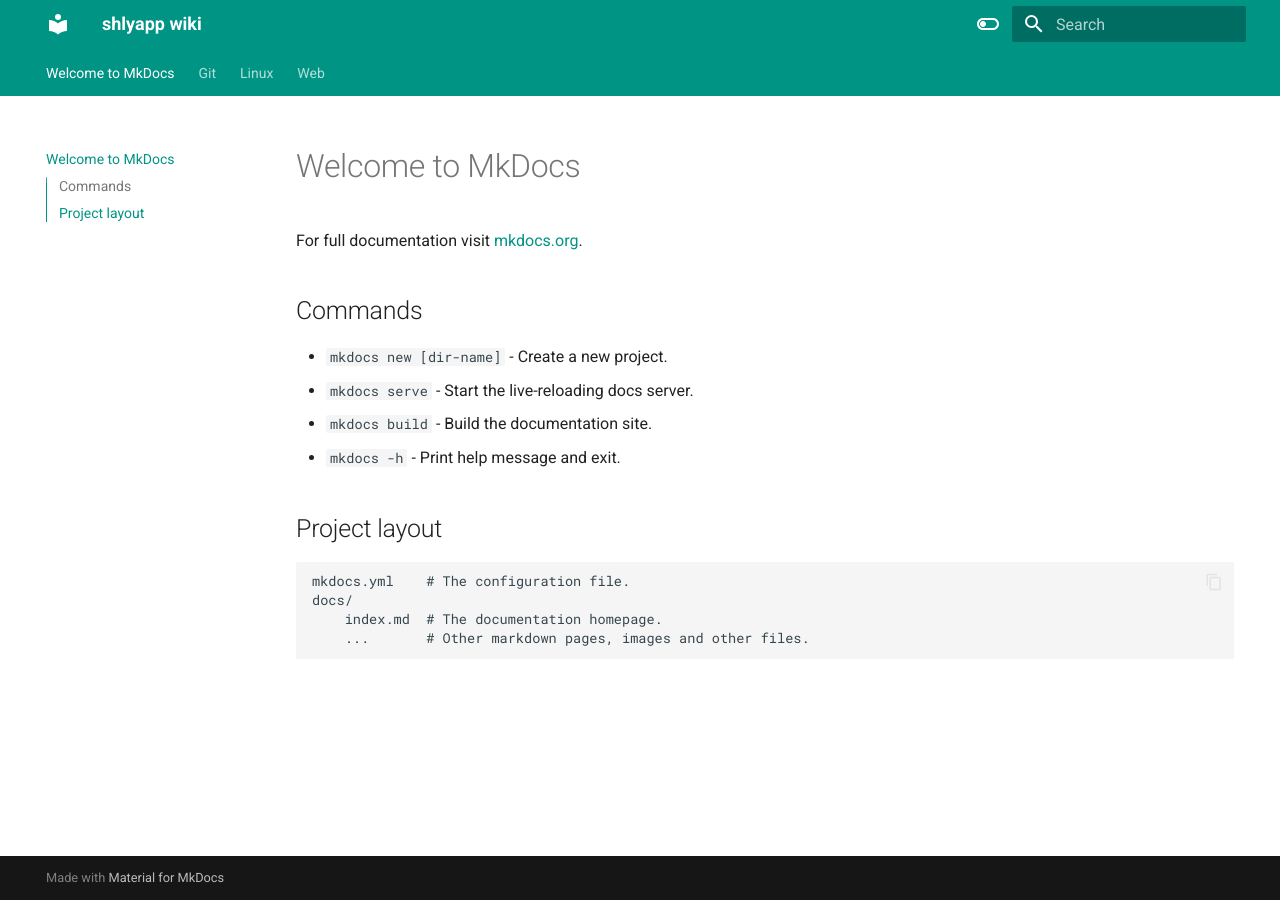
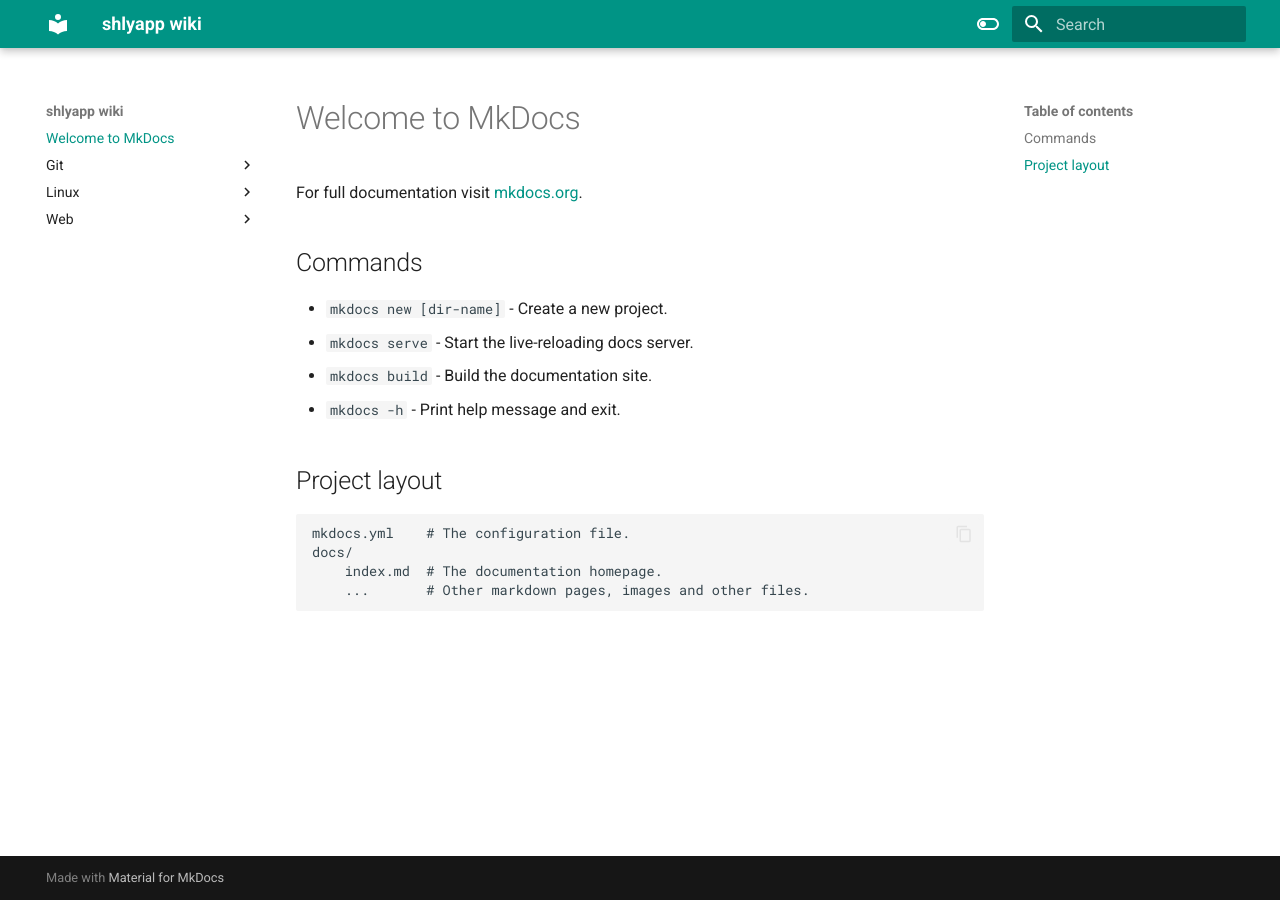
Before and after one commit to shlyapp/mkdocs-wiki, an MkDocs documentation site: the page built from docs/index.md, in a window 1280 px wide. Built offline with MkDocs 1.6.1 and Material for MkDocs 9.7.7, drawn with Linux system fonts in a browser that asks for light colours.

Commit message:
Update config

```diff
--- a/mkdocs.yml
+++ b/mkdocs.yml
@@ -1,11 +1,18 @@
 site_name: shlyapp wiki
+
 site_url: https://shlyapp.github.io/mkdocs-wiki/
 theme:
   name: material
   features:
-    - navigation.tabs
-    - navigation.sections
-    - toc.integrate
+    # - navigation.tabs
+    - navigation.instant
+    # - navigation.instant.progress
+    # - toc.follow
+    # - toc.integrate
+    # - navigation.expand
+    # - navigation.path
+    # - navigation.tracking
+    # - toc.integrate
     - navigation.top
     - search.suggest
     - search.highlight
```
